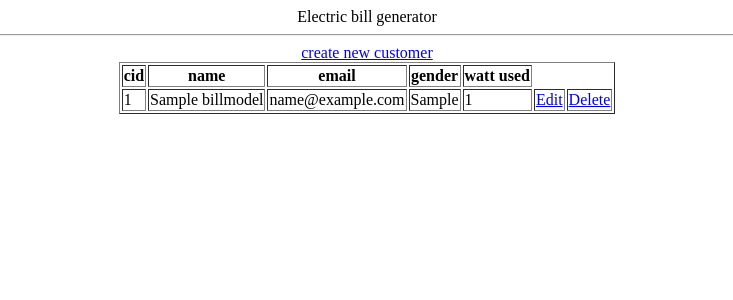
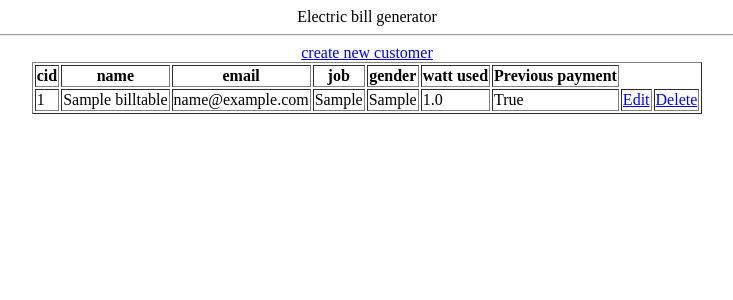
Before and after one commit to ribyte/CRUD_DONOR, a Django app: page / in a window 1280 px wide. Shown: the top 300 px of the page, without its empty margins (273-1006 px from the left). Run offline with Django 3.2, Linux system fonts and the light colour scheme; tables that the repository leaves empty hold one stand-in row (values such as "Sample post").

Commit message:
final updation with bool

```diff
--- a/CRUDop/CRUD/models.py
+++ b/CRUDop/CRUD/models.py
@@ -1,11 +1,14 @@
 from django.db import models
+from django.contrib.sites.models import Site
 
 class billmodel(models.Model):
     c_id=models.IntegerField(primary_key=True)
     c_name=models.CharField(max_length=150)
     email=models.CharField(max_length=100)
+    job=models.CharField(max_length=9)
     gender=models.CharField(max_length=1)
-    watt_used=models.IntegerField()
-
+    watt_used=models.FloatField()
+    payment = models.BooleanField()
+    site = models.ForeignKey(Site, blank=True, null=True, on_delete=models.CASCADE)
     class Meta:
-        db_table= "billModel"
+        db_table= "billtable"
--- a/CRUDop/CRUD/templates/edit.html
+++ b/CRUDop/CRUD/templates/edit.html
@@ -5,7 +5,7 @@
 <body>
     <center>
     <hr/>
-    <form method="POST" action="updatecus/{{billmodel.c_id}}">
+    <form method="POST" action="update/{{billmodel.c_id}}">
     {% csrf_token %}
     <table border="1">
         <tr>
@@ -29,6 +29,10 @@
             <td><input type="text" name="Customer name" value="{{billmodel.watt_used}}"></td>
         </tr>
         <tr>
+            <td>previous payment</td>
+            <td><input type="text" name="payment" value="{{billmodel.payment}}"></td>
+        </tr>
+        <tr>
             <td><input type="submit" value="update"></td>
             <td>
                 {% if messages %}
--- a/CRUDop/CRUD/templates/index.html
+++ b/CRUDop/CRUD/templates/index.html
@@ -1,3 +1,4 @@
+{% load static %}
 <!DOCTYPE html>
 <body>
     <title>Electric Bill generator</title>
@@ -12,18 +13,22 @@
             <th>cid</th>
             <th>name</th>
             <th>email</th>
+            <th>job</th>
             <th>gender</th>
             <th>watt used</th>
+            <th>Previous payment</th>
         </tr>
         {% for result in data %}
         <tr>
             <td>{{result.c_id}}</td>
             <td>{{result.c_name}}</td>
             <td>{{result.email}}</td>
+            <td>{{result.job}}</td>
             <td>{{result.gender}}</td>
             <td>{{result.watt_used}}</td>
+            <td>{{result.payment}}</td>
             <td><a href="edit/{{result.c_id}}/">Edit</a></td>
-            <td><a href="delete/{{result.c_id}}" onclick="return confirmation('Sure to delete the record?')">Delete</a></td>
+            <td><a href="delete/{{result.c_id}}">Delete</a></td>
         </tr>
         {% endfor %}
     </table>
--- a/CRUDop/CRUD/views.py
+++ b/CRUDop/CRUD/views.py
@@ -1,45 +1,68 @@
 from django.shortcuts import render
 from django.contrib import messages
 from .models import billmodel
-from CRUD.forms import forms
+from .forms import cusforms
+from django.http import Http404
+
 
 def showcustomer(request):
-    showall=billmodel.objects.all()
-    return render(request,'index.html',{"data":showall})
+    showall = billmodel.objects.all()
+    return render(request, 'index.html', {"data": showall})
+
 
 def insertcustomer(request):
-    if request.method=="POST":
-        if request.POST.get('c_id') and request.POST.get('c_name') and request.POST.get('email') and request.POST.get('gender') and request.POST.get('watt_used'):
-            saverecord=billmodel()
-            saverecord.c_id=request.POST.get('c_id')
-            saverecord.c_name=request.POST.get('c_name')
-            saverecord.email=request.POST.get('email')
-            saverecord.gender=request.POST.get('gender')
-            saverecord.watt_used=request.POST.get('watt_used')
+    if request.method == "POST":
+        if request.POST.get('c_id') and request.POST.get('c_name') and request.POST.get('email') and request.POST.get('job') and request.POST.get('gender') and request.POST.get('watt_used') and request.POST.get('payment'):
+            saverecord = billmodel()
+            saverecord.c_id = request.POST.get('c_id')
+            saverecord.c_name = request.POST.get('c_name')
+            saverecord.email = request.POST.get('email')
+            saverecord.job = request.POST.get('job')
+            saverecord.gender = request.POST.get('gender')
+            saverecord.watt_used = request.POST.get('watt_used')
+            saverecord.payment = request.POST.get('payment')
             saverecord.save()
-            messages.success(request,'Customer '+saverecord.c_name+' is saved sucessfully')
-            return render(request,'insert.html')
+            messages.success(request, 'Customer ' +
+                             saverecord.c_name+' is saved sucessfully')
+            return render(request, 'insert.html')
 
     else:
-        return render(request,'insert.html')
+        return render(request, 'insert.html')
 
 
+# def editcus(request, c_id):
+#     editcusobj = billmodel.objects.get(c_id=c_id)
+#     return render(request, 'edit.html', {"billmodel": editcusobj})
+
+
+# def updatecus(request, c_id):
+#     Updatecus = billmodel.objects.get(c_id=c_id)
+#     form = cusforms(request.POST, instance=Updatecus)
+#     if form.is_valid():
+#         form.save()
+#         messages.success(request, 'request updated')
+#         return render(request, 'edit.html', {"billmodel": Updatecus})
+#     else:
+#         raise Http404
 
 def editcus(request, c_id):
-    editcusobj=billmodel.objects.get(c_id=c_id)
-    return render(request, 'edit.html',{"billmodel":editcusobj})
+    editcusobj = billmodel.objects.get(c_id=c_id)
+    return render(request, 'edit.html', {"billmodel": editcusobj})
+
 
 def updatecus(request,c_id):
-    Updatecus=billmodel.objects.get(c_id=c_id)
-    form=cusforms(request.POST,instance=Updatecus)
+    Updatecus = billmodel.objects.get(c_id=c_id)
+    form = cusforms(request.POST, instance=Updatecus)
     if form.is_valid():
         form.save()
-        messages.success(request, "request updated")
-        return render(request, 'edit.html',{"billmodel":Updatecus})
+        messages.success(request, 'Record Updated')
+        return render(request, 'edit.html', {"billmodel": Updatecus})
+    else:
+        editcus(request, c_id)
 
-
-def delcus(request,c_id):
-    delcus=billmodel.objects.get(c_id=c_id)
+def delcus(request, c_id):
+    delcus = billmodel.objects.get(c_id=c_id)
     delcus.delete()
-    showdata=billmodel.objects.all()
-    return render(request, "index.html",{"billmodel":showdata})
+    showdata = billmodel.objects.all()
+    print(showdata)
+    return render(request, 'index.html', {"data": showdata})
--- a/CRUDop/CRUDop/settings.py
+++ b/CRUDop/CRUDop/settings.py
@@ -38,6 +38,7 @@ INSTALLED_APPS = [
     'django.contrib.sessions',
     'django.contrib.messages',
     'django.contrib.staticfiles',
+    'django.contrib.sites',
     'CRUD'
 ]
 
--- a/CRUDop/CRUDop/urls.py
+++ b/CRUDop/CRUDop/urls.py
@@ -16,6 +16,8 @@ Including another URLconf
 from django.contrib import admin
 from django.urls import path
 from CRUD import views
+from django.conf import settings
+from django.conf.urls.static import static
 
 urlpatterns = [
     path('admin/', admin.site.urls),
```
Also changed, not shown: CRUDop/CRUD/templates/insert.html (+17 -0 lines), CRUDop/CRUD/migrations/0001_initial.py (added), CRUDop/CRUD/migrations/0002_auto_20210502_2001.py (added), CRUDop/CRUD/migrations/0003_remove_billmodel_c_image.py (added), CRUDop/CRUD/migrations/__init__.py (added).
